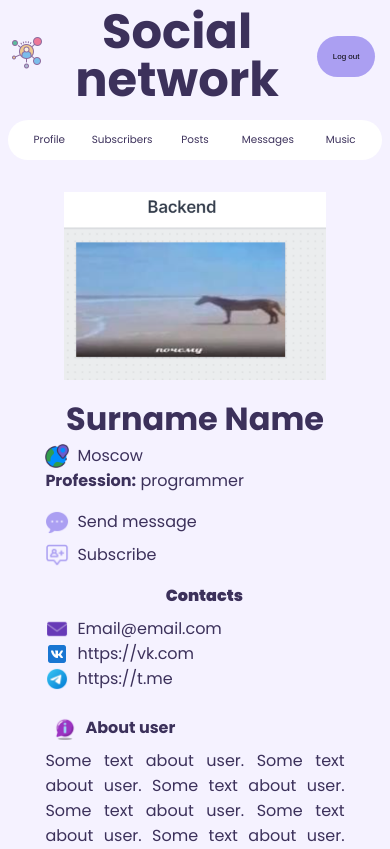
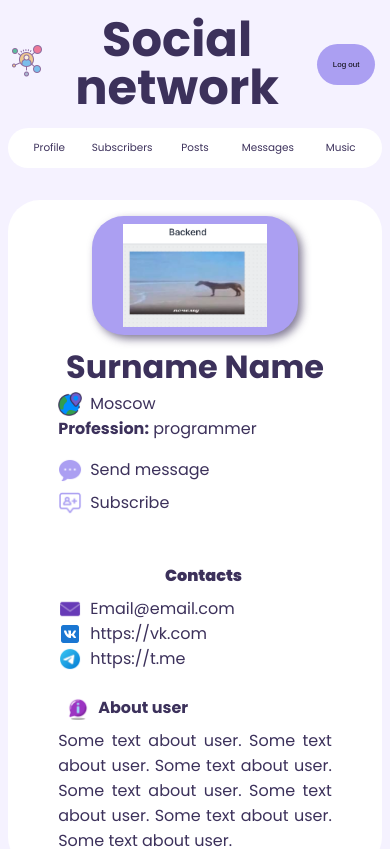
Before and after one commit to KlonChannel/social-network, a React (Create React App) app in the folder frontend/: page / in a window 390 px wide. Shown: the top 849 px of the page. Built offline with nearby package versions, Linux system fonts and the light colour scheme.

Commit message:
Profile design rework

```diff
--- a/frontend/src/components/Header/Header.module.css
+++ b/frontend/src/components/Header/Header.module.css
@@ -1,6 +1,8 @@
 header {
     width: 100%;
     height: auto;
+
+    margin-top: 1em;
 
     display: flex;
     align-items: center;
--- a/frontend/src/components/Profile/Profile.module.css
+++ b/frontend/src/components/Profile/Profile.module.css
@@ -2,6 +2,10 @@
     width: 80%;
 
     margin: 1em 0;
+
+    background-color: white;
+
+    border-radius: 2em;
 }
 
 .profile a {
@@ -16,21 +20,35 @@
 
 .userInfo {
     display: flex;
+
+    padding: 1em;
 }
 
 .profileImage {
     width: 40%;
+
+    display: flex;
+    align-items: center;
+
+    background-color: #ab9ff2;
+
+    border-radius: 2em;
+
+    -webkit-box-shadow: 4px 4px 8px 0px rgba(60, 49, 91, 0.63);
+    -moz-box-shadow: 4px 4px 8px 0px rgba(60, 49, 91, 0.63);
+    box-shadow: 4px 4px 8px 0px rgba(60, 49, 91, 0.63);
 }
 
 .profileImage img {
-    width: 100%;
-    height: 100%;
+    width: 70%;
+
+    margin: 0.5em auto;
 }
 
 .mainContent {
     width: 60%;
 
-    padding: 1em;
+    padding: 1em 1em 1em 2em;
 }
 
 .name h2 {
@@ -76,6 +94,8 @@
 
 .moreInfo {
     display: flex;
+
+    padding: 1em;
 }
 
 .contacts {
@@ -124,13 +144,15 @@
     }
 
     .profileImage {
-        width: 100%;
+        width: 60%;
+
+        margin: 0 auto;
 
         text-align: center;
     }
 
     .profileImage img {
-        width: 50%;
+        width: 60%;
     }
 
     .mainContent {
```
